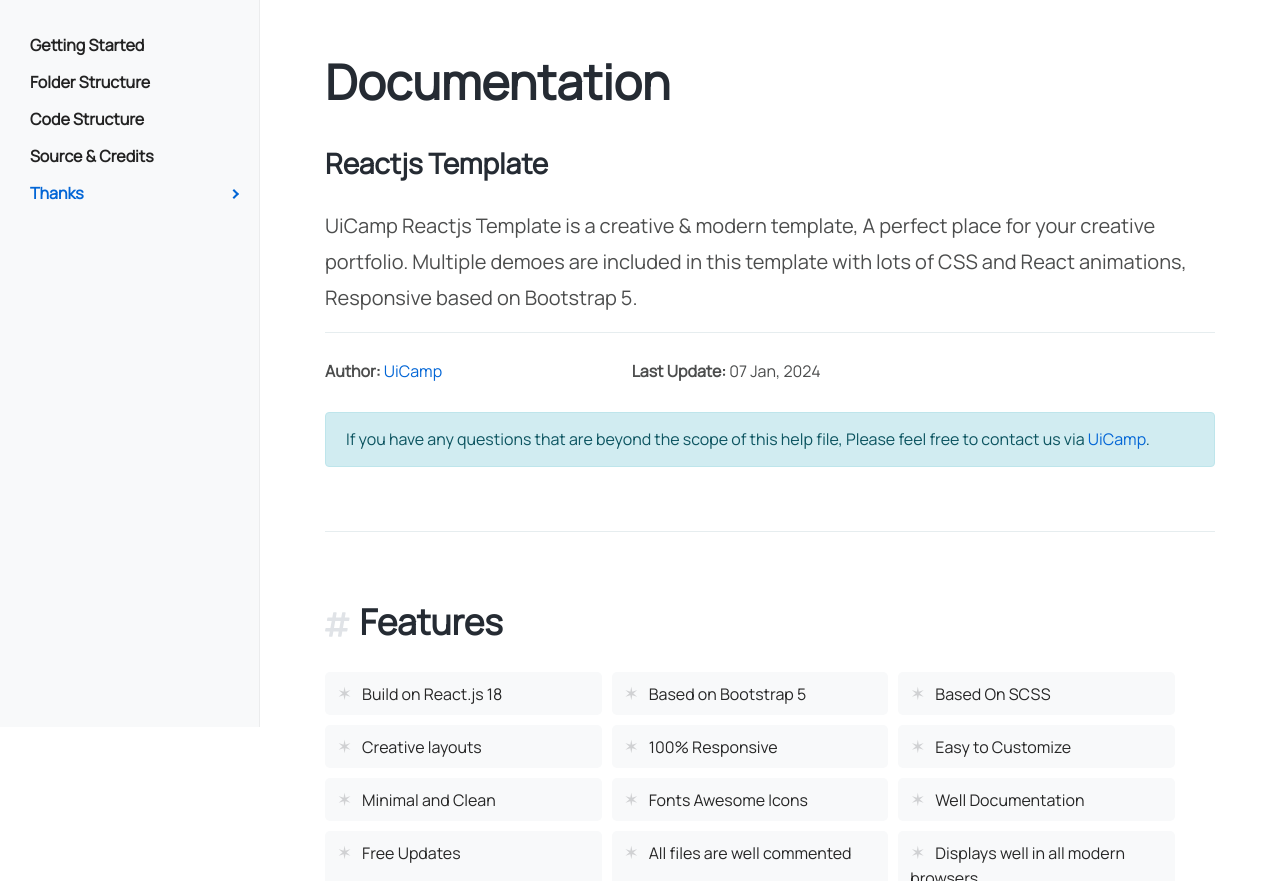
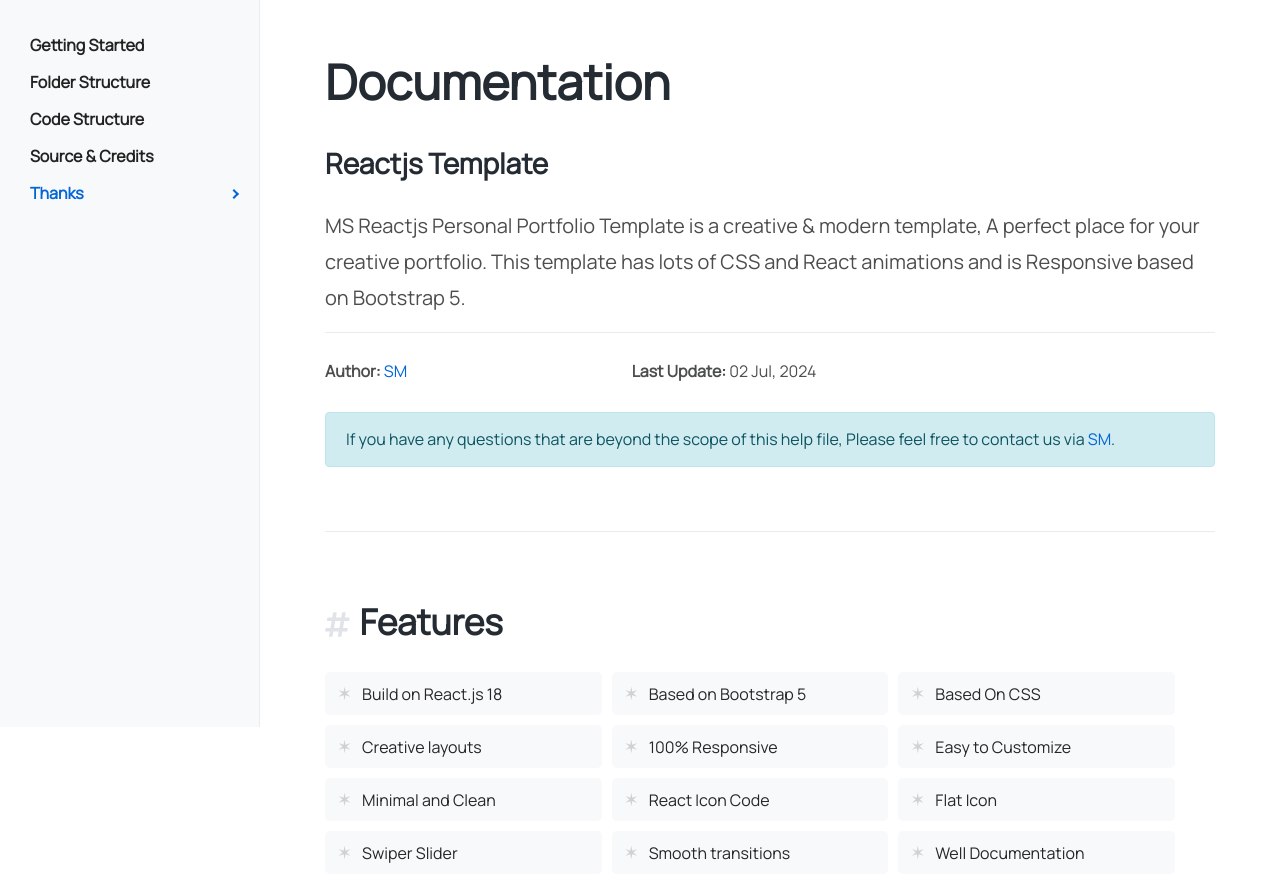
Before and after one commit to showkatbinidris70/portfolio-documentation-with-html, a plain HTML site: page index.html in a window 1280 px wide. Shown: the part 73-954 px from the top of the page. Drawn offline with Linux system fonts and the light colour scheme.

Commit message:
something change

```diff
--- a/index.html
+++ b/index.html
@@ -3,6 +3,7 @@
 
 
 <!-- Mirrored from uicamp.smartinnovates.net/docs/reactjs/ by HTTrack Website Copier/3.x [XR&CO'2014], Mon, 01 Jul 2024 14:34:57 GMT -->
+
 <head>
   <meta charset="UTF-8" />
   <meta http-equiv="X-UA-Compatible" content="IE=edge">
@@ -59,7 +60,7 @@
               alt="Logo" style="width: 40px" /> </a>
           <span class="text-2 ml-2 badge badge-success item-badge"><img src="assets/images/react.svg" alt="Logo"
               style="border-right: 1px solid #ccc;padding-right: 8px;" />
-             Reactjs 18</span>
+            Reactjs 18</span>
           <!-- Logo End -->
 
           <!-- Navbar Toggler -->
@@ -126,28 +127,25 @@
             <h1>Documentation</h1>
             <h3>Reactjs Template</h3>
             <p class="lead">
-              UiCamp Reactjs Template is a creative & modern template, A perfect place for your creative
-              portfolio. Multiple demoes are included in this template with lots of CSS and React animations, Responsive
-              based on Bootstrap 5.
+              MS Reactjs Personal Portfolio Template is a creative & modern template, A perfect place for your creative
+              portfolio. This template has lots of CSS and React animations and is Responsive based on Bootstrap 5.
             </p>
             <hr>
             <div class="row">
               <div class="col-sm-6 col-lg-4">
                 <ul class="list-unstyled">
-                  <li><strong>Author:</strong> <a href="https://themeforest.net/user/uicamp"
-                      target="_blank">UiCamp</a>
+                  <li><strong>Author:</strong> <a href="#" target="_blank">SM</a>
                   </li>
                 </ul>
               </div>
               <div class="col-sm-6 col-lg-4">
                 <ul class="list-unstyled">
-                  <li><strong>Last Update:</strong> 07 Jan, 2024</li>
+                  <li><strong>Last Update:</strong> 02 Jul, 2024</li>
                 </ul>
               </div>
             </div>
             <p class="alert alert-info">If you have any questions that are beyond the scope of this help file, Please
-              feel free to contact us via <a target="_blank"
-                href="https://themeforest.net/user/uicamp#contact">UiCamp</a>.</p>
+              feel free to contact us via <a target="_blank" href="#">SM</a>.</p>
           </section>
 
           <hr class="divider">
@@ -160,12 +158,15 @@
             <ul class="features">
               <li>Build on React.js 18</li>
               <li>Based on Bootstrap 5</li>
-              <li>Based On SCSS</li>
+              <li>Based On CSS</li>
               <li>Creative layouts</li>
               <li>100% Responsive</li>
               <li>Easy to Customize</li>
               <li>Minimal and Clean</li>
-              <li>Fonts Awesome Icons</li>
+              <li>React Icon Code</li>
+              <li>Flat Icon</li>
+              <li>Swiper Slider</li>
+              <li>Smooth transitions</li>
               <li>Well Documentation</li>
               <li>Free Updates</li>
               <li>All files are well commented</li>
@@ -208,8 +209,8 @@
 
             <ol>
               <li>
-                Download the latest theme source code from the <a
-                  href="https://themeforest.net/user/uicamp/portfolio" target="_blank">Marketplace</a>.
+                Download the latest theme source code from the <a href="https://themeforest.net/....."
+                  target="_blank">Marketplace</a>.
 
                 <a href="assets/images/screens/installation-1.png" class="popup-img"><img
                     src="assets/images/screens/installation-1.png" class="screen-image"></a>
@@ -254,8 +255,10 @@
 
             <h3><i class="fas fa-laptop-code" style="margin-right: 5px;margin-top:35px"></i> <b>Build For Production</b>
             </h3>
-            <p class="lead">Build the app for production and make it ready for deployment, <code>react-scripts build</code>
-              generates an optimized version of your application for production</p>
+            <p class="lead">Build the app for production and make it ready for deployment,
+              <code>react-scripts build</code>
+              generates an optimized version of your application for production
+            </p>
 
             <p>Run <code>npm run build</code> to build the project for production.</p>
 
@@ -292,8 +295,7 @@
                     src="assets/images/Logos/vercel.svg" alt="vercel logo" width="148"></a></li>
               <li><a href="https://www.netlify.com/blog/2016/07/22/deploy-react-apps-in-less-than-30-seconds/"
                   target="_blank"><img src="assets/images/Logos/netlify.svg" alt="Netlify logo" width="148"></a></li>
-              <li><a
-                  href="https://aws.amazon.com/getting-started/hands-on/build-react-app-amplify-graphql/module-one/"
+              <li><a href="https://aws.amazon.com/getting-started/hands-on/build-react-app-amplify-graphql/module-one/"
                   target="_blank"><img src="assets/images/Logos/aws.svg" alt="aws logo" width="82"></a></li>
             </ul>
           </section>
@@ -363,12 +365,14 @@
           ============================ -->
           <section id="theme_folder_src">
             <h3><i class="fas fa-folder mr-2"></i> Public Folder</h3>
-            <p><code>[root_folder]/public/</code> Public Folder that contains all assets of project and index.html that have body of the website .</p>
+            <p><code>[root_folder]/public/</code> Public Folder that contains all assets of project and index.html that
+              have body of the website .</p>
 
             <a href="assets/images/screens/public-folder.png" class="popup-img"><img
                 src="assets/images/screens/public-folder.png" style="max-width:100%"></a>
             <p class="info-bg">
-              when you add file like photo in Public Folder you can use it in your project by getting with his src enter Public Folder <code>/[it's route in Public Folder]</code>
+              when you add file like photo in Public Folder you can use it in your project by getting with his src enter
+              Public Folder <code>/[it's route in Public Folder]</code>
             </p>
           </section>
           <section id="theme_folder_src">
@@ -378,7 +382,8 @@
             <a href="assets/images/screens/src-folder.png" class="popup-img"><img
                 src="assets/images/screens/src-folder.png" style="max-width:100%"></a>
             <p class="info-bg">
-              app.css and index folders do not contains the main project styles, them contains overrides styles for some 3rd party
+              app.css and index folders do not contains the main project styles, them contains overrides styles for some
+              3rd party
               packages and athers files for testing and advaced topics for developers.
             </p>
           </section>
@@ -436,11 +441,11 @@
             <h3><i class="fas fa-file-code mr-2"></i></i> app File</h3>
             <p><code>[root_folder]/src/app.js</code> file contains all routes of pages.</p>
             <p class="info-bg">
-              <code>app.js</code> file is a main react component which have all routes, layouts and providers that exist in project
+              <code>app.js</code> file is a main react component which have all routes, layouts and providers that exist
+              in project
               all routes created by using React-Router-DOM
               <br />
-              Learn more about <a href="https://reactrouter.com/en/main"
-                target="_blank">React-Router-DOM</a>
+              Learn more about <a href="https://reactrouter.com/en/main" target="_blank">React-Router-DOM</a>
             </p>
             <pre>
               <code class="language-jsx">// ./src/app.js
```
